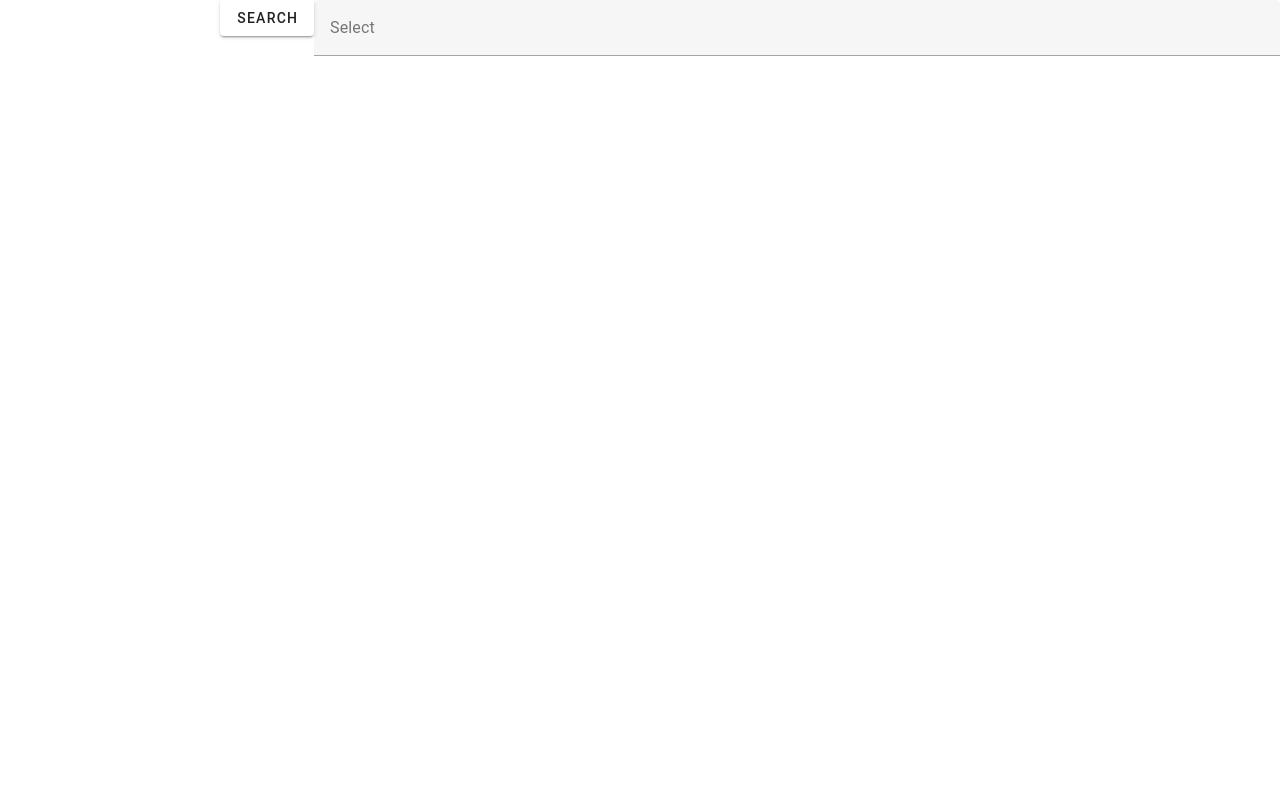
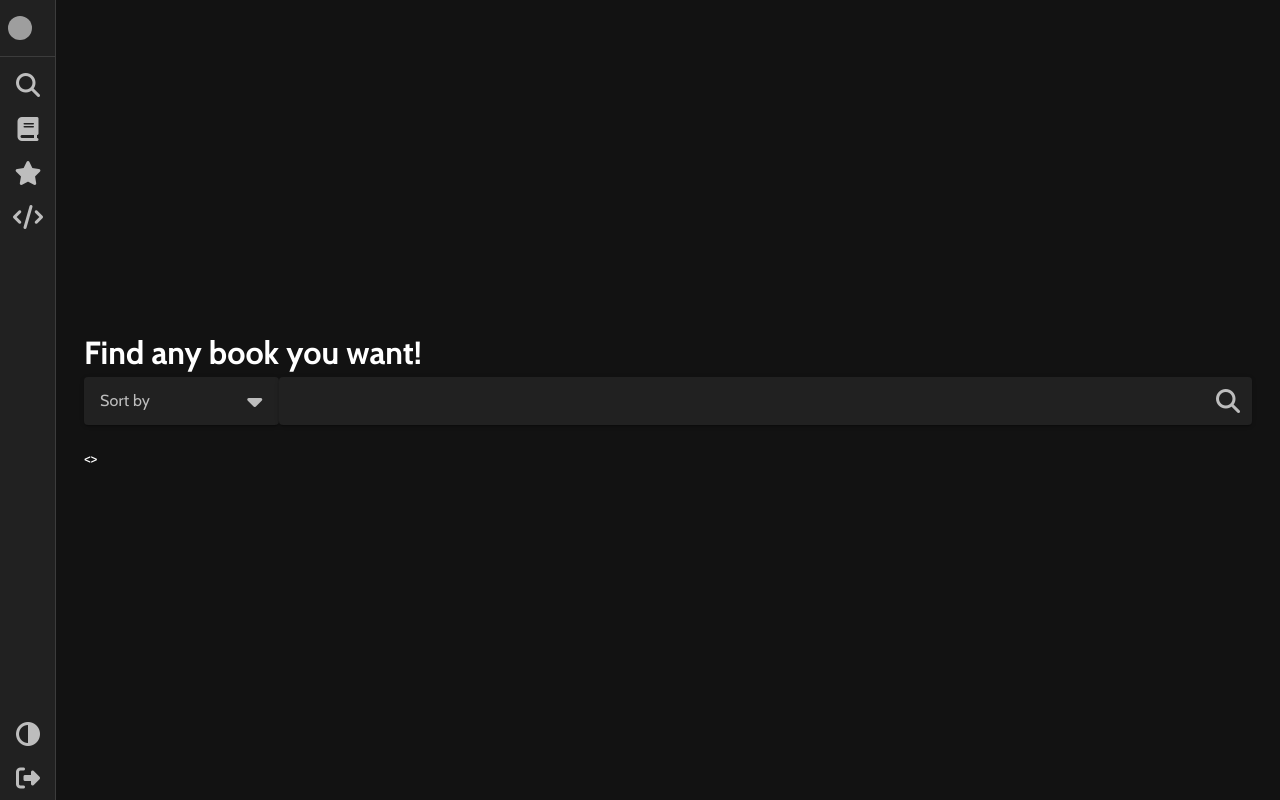
Before and after one commit to knull-a/books-app, a Vue app: page / in a window 1280 px wide. Built offline with nearby package versions, Linux system fonts and the light colour scheme; grey boxes are pictures that could not be loaded.

Commit message:
add searchquery styling

```diff
--- a/package.json
+++ b/package.json
@@ -10,6 +10,7 @@
     "type-check": "vue-tsc --noEmit"
   },
   "dependencies": {
+    "@vueuse/core": "^9.13.0",
     "axios": "^1.3.4",
     "gapi-script": "^1.2.0",
     "google-auth-library": "^8.7.0",
@@ -23,6 +24,7 @@
     "vuetify-loader": "^1.9.2"
   },
   "devDependencies": {
+    "@fortawesome/fontawesome-free": "^6.4.0",
     "@types/node": "^18.14.2",
     "@vitejs/plugin-vue": "^4.0.0",
     "@vue/tsconfig": "^0.1.3",
--- a/src/App.vue
+++ b/src/App.vue
@@ -1,20 +1,27 @@
 <script setup lang="ts">
 import { RouterView } from 'vue-router';
-
+import NavigationBar from '@/assets/NavigationBar.vue'
 </script>
 
 <template>
   <v-app>
-    <header class="header">
-      <nav class="nav">
-
-      </nav>
-    </header>
-    <v-main class="main">
+    <NavigationBar />
+    <v-main>
       <RouterView />
     </v-main>
   </v-app>
 </template>
 
-<style scoped>
+<style lang="scss">
+@import url('https://fonts.googleapis.com/css2?family=Cabin:wght@400;600;700&display=swap');
+
+body {
+  font-family: 'Cabin', sans-serif;
+}
+a,
+a:link,
+a:visited {
+  text-decoration: none;
+  color: inherit;
+}
 </style>
--- /dev/null
+++ b/src/assets/NavigationBar.vue
@@ -0,0 +1,47 @@
+<script lang="ts">
+import ThemeToggle from './ThemeToggle.vue';
+
+export default {
+    data() {
+        return {
+            drawer: true,
+            items: [
+                { title: "Search", icon: "fas fa-search" },
+                { title: "Bookshelves", icon: "fas fa-book" },
+                { title: "Newest", icon: "fas fa-star" },
+                { title: "API", icon: "fas fa-code" },
+            ],
+            rail: true,
+        };
+    },
+    components: { ThemeToggle }
+}
+</script>
+
+<template>
+    <v-card>
+        <v-navigation-drawer v-model="drawer" :rail="rail" permanent @click="rail = false">
+            <v-list-item prepend-avatar="https://upload.wikimedia.org/wikipedia/en/2/2e/Tony_Soprano_2.jpg"
+                title="Tony Soprano" nav>
+                <template v-slot:append>
+                    <v-btn variant="text" icon="fas fa-chevron-left" @click.stop="rail = !rail"></v-btn>
+                </template>
+            </v-list-item>
+
+            <v-divider></v-divider>
+
+            <v-list density="compact" nav>
+                <v-list-item prepend-icon="fas fa-search" title="Search" value="search"></v-list-item>
+                <v-list-item prepend-icon="fas fa-book" title="Bookshelves" value="bookshelves"></v-list-item>
+                <v-list-item prepend-icon="fas fa-star" title="Newest" value="newest"></v-list-item>
+                <v-list-item prepend-icon="fas fa-code" title="API" value="api"></v-list-item>
+
+            </v-list>
+            <template v-slot:append>
+                <v-list-item prepend-icon="fas fa-circle-half-stroke fa-rotate-180">
+                    <ThemeToggle />
+                </v-list-item>
+                <v-list-item prepend-icon="fas fa-right-from-bracket"><v-btn>Logout</v-btn></v-list-item>
+            </template>
+        </v-navigation-drawer>
+</v-card></template>
--- a/src/assets/SearchButton.vue
+++ /dev/null
@@ -1,4 +0,0 @@
-
-<template>
-    <v-navigation-drawer expand-on-hover rail />
-</template>
--- /dev/null
+++ b/src/assets/ThemeToggle.vue
@@ -0,0 +1,22 @@
+<template>
+    <v-btn @click="toggleTheme">toggle theme</v-btn>
+</template>
+
+<script setup lang="ts">
+import { useLocalStorage } from '@vueuse/core'
+import { useTheme } from 'vuetify'
+
+const theme = useTheme()
+
+const storedTheme = useLocalStorage('theme', theme.global.name.value)
+
+if (storedTheme.value) {
+  theme.global.name.value = storedTheme.value
+}
+
+const toggleTheme = () => {
+  theme.global.name.value = theme.global.current.value.dark ? 'light' : 'dark'
+  storedTheme.value = theme.global.name.value
+}
+
+</script>
--- a/src/components/SearchQuery.vue
+++ b/src/components/SearchQuery.vue
@@ -7,9 +7,12 @@ import { useBooksStore } from '@/stores/bookList';
 import { useStarRating } from '@/composables/starRating';
 
 
+
 const bookList = useBooksStore()
 
 const isLoading = ref(false)
+
+const isLoaded = ref(false)
 
 const searchQuery = ref("")
 
@@ -60,31 +63,42 @@ async function getBooks(limit?: number, skip?: number) {
     }
     finally {
         isLoading.value = false
+        isLoaded.value = true
     }
 }
 </script>
 
 <template>
-    <div class="search">
-        <div class="search__box d-flex text-center">
-            <input type="text" v-model="searchQuery" @keypress.enter="getBooks()">
-            <v-btn class="v-btn" @click="getBooks()">Search</v-btn>
-            <v-select class="w-25" label="Select" :items="['relevance', 'newest']"></v-select>
-        </div>
-        <div class="search__list">
-            <div class="search__loading" v-if="isLoading">Loading...</div>
-            <div class="search__result" v-show="hasData" v-else="loading = false">
-                <p>{{ totalBooks }}</p>
-                <RouterLink class="search__book book d-inline-flex" :to="{ name: 'Book', params: { id: book.id } }"
+    <v-container class="fill-height">
+        <v-row class="d-flex" no-gutters>
+            <v-col cols="12" justify-self="center">
+                <h1>Find any book you want!</h1>
+            </v-col>
+            <v-col cols="2">
+                <v-select density="comfortable" label="Sort by" variant="solo" :items="['relevance', 'newest']"></v-select>
+            </v-col>
+            <v-col cols="10">
+                <v-text-field append-inner-icon="fas fa-search" variant="solo" density="comfortable" v-if="!isLoading"
+                    type="text" v-model="searchQuery" @keypress.enter="getBooks()"
+                    @click:append-inner="getBooks()"></v-text-field>
+                <v-text-field append-inner-icon="fas fa-search" variant="solo" density="comfortable" color="success" loading
+                    disabled v-else type="text" v-model="searchQuery" @keypress.enter="getBooks()"
+                    @click:append-inner="getBooks()"></v-text-field>
+            </v-col>
+
+            <v-col class="d-flex flex-column" cols="6">
+                <RouterLink class="d-inline-flex my-2" :to="{ name: 'Book', params: { id: book.id } }"
                     v-for="book in bookList.books" :key="book.id">
-                    <img class="book__image" :src="book.imageLinks.smallThumbnail" alt="Thumbnail">
-                    <div class="book__main">
-                        <h3 class="book__title">{{ book.title }}</h3>
-                        <p class="book__author">By {{ book.authors.toString().replace(/,/g, ", ") }}</p>
-                        <p class="book__rating">{{ useStarRating(parseInt(book.averageRating)) || "☆☆☆☆☆" }} {{
+                    <img class="mx-auto" width="130" height="200" cover :src="book.imageLinks.thumbnail" />
+                    <v-col cols="12" class="book__main">
+                        <h3 class="text-h5">{{ book.title }}</h3>
+                        <p class="text-subtitle-1">By {{ book.authors.toString().replace(/,/g, ", ") }}</p>
+                        <p class="text-h6">{{ useStarRating(parseInt(book.averageRating)) || "☆☆☆☆☆" }} {{
                             book.averageRating }}</p>
-                    </div>
+                    </v-col>
                 </RouterLink>
+            </v-col>
+            <v-col cols="12">
                 <div class="search__pagination">
                     <button @click="previousPage">
                         {{ "<" }} </button>
@@ -92,8 +106,8 @@ async function getBooks(limit?: number, skip?: number) {
                                 {{ ">" }}
                             </button>
                 </div>
-            </div>
-        </div>
+            </v-col>
+        </v-row>
 
-    </div>
+    </v-container>
 </template>
--- a/src/main.ts
+++ b/src/main.ts
@@ -1,6 +1,9 @@
+import '@fortawesome/fontawesome-free/css/all.css'
 import { createApp } from "vue";
 import { createPinia } from "pinia";
 import { createVuetify } from "vuetify";
+import { aliases, fa } from 'vuetify/iconsets/fa'
+
 import App from "./App.vue";
 import router from "./router";
 
@@ -9,6 +12,16 @@ import * as components from 'vuetify/components'
 import * as directives from 'vuetify/directives'
 
 const vuetify = createVuetify({
+  theme: {
+    defaultTheme: 'dark'
+  },
+  icons: {
+    defaultSet: 'fa',
+    aliases,
+    sets: {
+      fa,
+    }
+  },
   components,
   directives,
 })
--- a/src/router/index.ts
+++ b/src/router/index.ts
@@ -5,11 +5,11 @@ const router = createRouter({
   routes: [
    {
     path: "/",
-    name: "Home",
+    name: "Search",
     component: () => import("@/components/SearchQuery.vue")
    },
    {
-    path: "/books",
+    path: "/search",
     redirect: "/"
    },
    {
```
Also changed, not shown: 1 other file (tests, documents, lock files or other folders).
